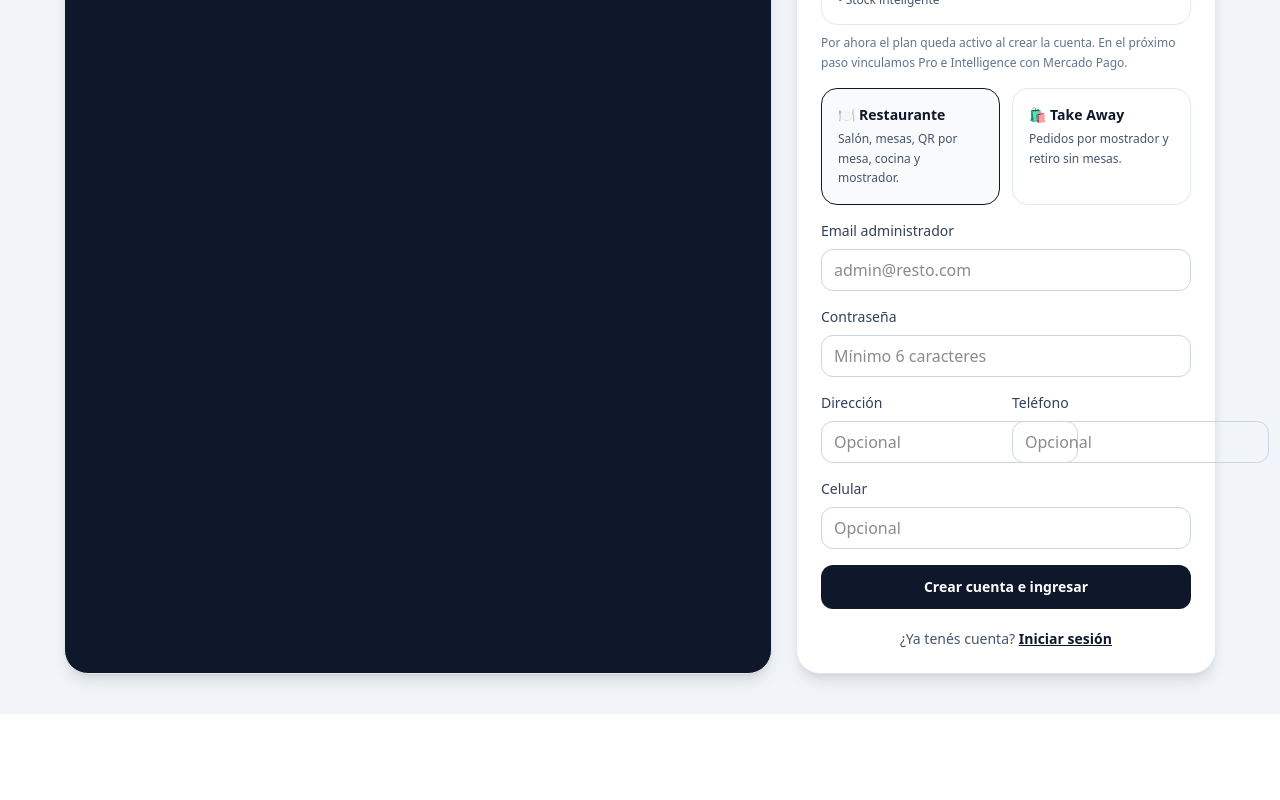
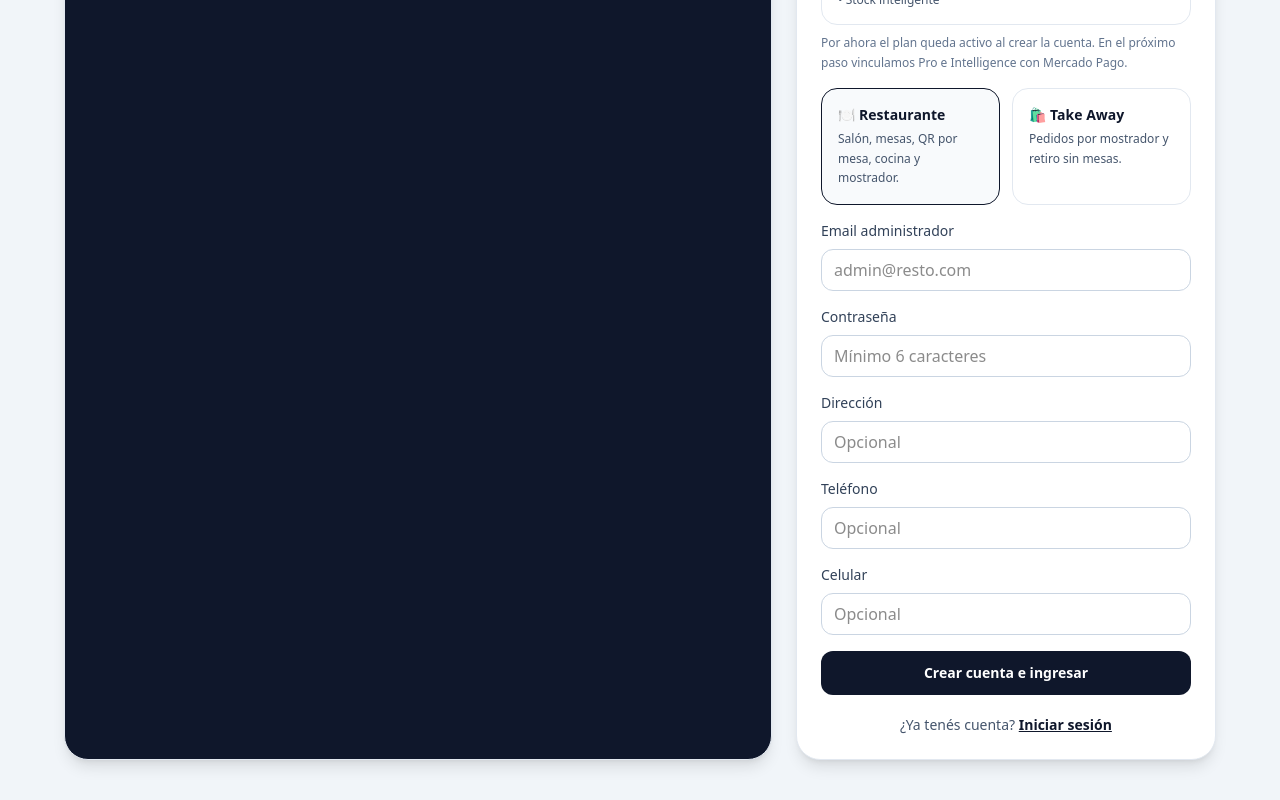
Before and after one commit to matiaslf10-wq/Restosmart, a Next.js app: page /signup in a window 1280 px wide. Shown: the part 950-1750 px from the top of the page. Before the commit the page ends 1664 px from the top, so only its background shows below. Built offline with nearby package versions, Linux system fonts and the light colour scheme; no server answers.

Commit message:
fix: prevent signup address and phone fields from overlapping

```diff
--- a/app/signup/page.tsx
+++ b/app/signup/page.tsx
@@ -239,7 +239,7 @@ export default function SignupPage() {
 </div>
         </section>
 
-        <section className="rounded-3xl border border-slate-200 bg-white p-6 shadow-lg">
+        <section className="min-w-0 rounded-3xl border border-slate-200 bg-white p-6 shadow-lg">
           <h2 className="text-xl font-bold text-slate-900">Crear cuenta</h2>
           <p className="mt-1 text-sm text-slate-600">
             Completá los datos iniciales del negocio.
@@ -281,7 +281,7 @@ export default function SignupPage() {
                     setSucursalNombre(e.target.value);
                   }
                 }}
-                className="rounded-xl border border-slate-300 px-3 py-2"
+                className="min-w-0 w-full rounded-xl border border-slate-300 px-3 py-2"
                 placeholder="Ej: RestoSmart"
                 autoComplete="organization"
               />
@@ -295,7 +295,7 @@ export default function SignupPage() {
                 type="text"
                 value={sucursalNombre}
                 onChange={(e) => setSucursalNombre(e.target.value)}
-                className="rounded-xl border border-slate-300 px-3 py-2"
+                className="min-w-0 w-full rounded-xl border border-slate-300 px-3 py-2"
                 placeholder="Ej: RestoSmart Belgrano"
               />
             </label>
@@ -417,7 +417,7 @@ export default function SignupPage() {
                 type="email"
                 value={email}
                 onChange={(e) => setEmail(e.target.value)}
-                className="rounded-xl border border-slate-300 px-3 py-2"
+                className="min-w-0 w-full rounded-xl border border-slate-300 px-3 py-2"
                 placeholder="admin@resto.com"
                 autoComplete="email"
               />
@@ -431,14 +431,14 @@ export default function SignupPage() {
                 type="password"
                 value={password}
                 onChange={(e) => setPassword(e.target.value)}
-                className="rounded-xl border border-slate-300 px-3 py-2"
+                className="min-w-0 w-full rounded-xl border border-slate-300 px-3 py-2"
                 placeholder="Mínimo 6 caracteres"
                 autoComplete="new-password"
               />
             </label>
 
-            <div className="grid gap-3 sm:grid-cols-2">
-              <label className="grid gap-2">
+            <div className="grid min-w-0 gap-4">
+              <label className="grid min-w-0 gap-2">
                 <span className="text-sm font-medium text-slate-700">
                   Dirección
                 </span>
@@ -446,7 +446,7 @@ export default function SignupPage() {
                   type="text"
                   value={direccion}
                   onChange={(e) => setDireccion(e.target.value)}
-                  className="rounded-xl border border-slate-300 px-3 py-2"
+                  className="min-w-0 w-full rounded-xl border border-slate-300 px-3 py-2"
                   placeholder="Opcional"
                   autoComplete="street-address"
                 />
@@ -460,7 +460,7 @@ export default function SignupPage() {
                   type="text"
                   value={telefono}
                   onChange={(e) => setTelefono(e.target.value)}
-                  className="rounded-xl border border-slate-300 px-3 py-2"
+                  className="min-w-0 w-full rounded-xl border border-slate-300 px-3 py-2"
                   placeholder="Opcional"
                   autoComplete="tel"
                 />
@@ -475,7 +475,7 @@ export default function SignupPage() {
                 type="text"
                 value={celular}
                 onChange={(e) => setCelular(e.target.value)}
-                className="rounded-xl border border-slate-300 px-3 py-2"
+                className="min-w-0 w-full rounded-xl border border-slate-300 px-3 py-2"
                 placeholder="Opcional"
                 autoComplete="tel"
               />
```
